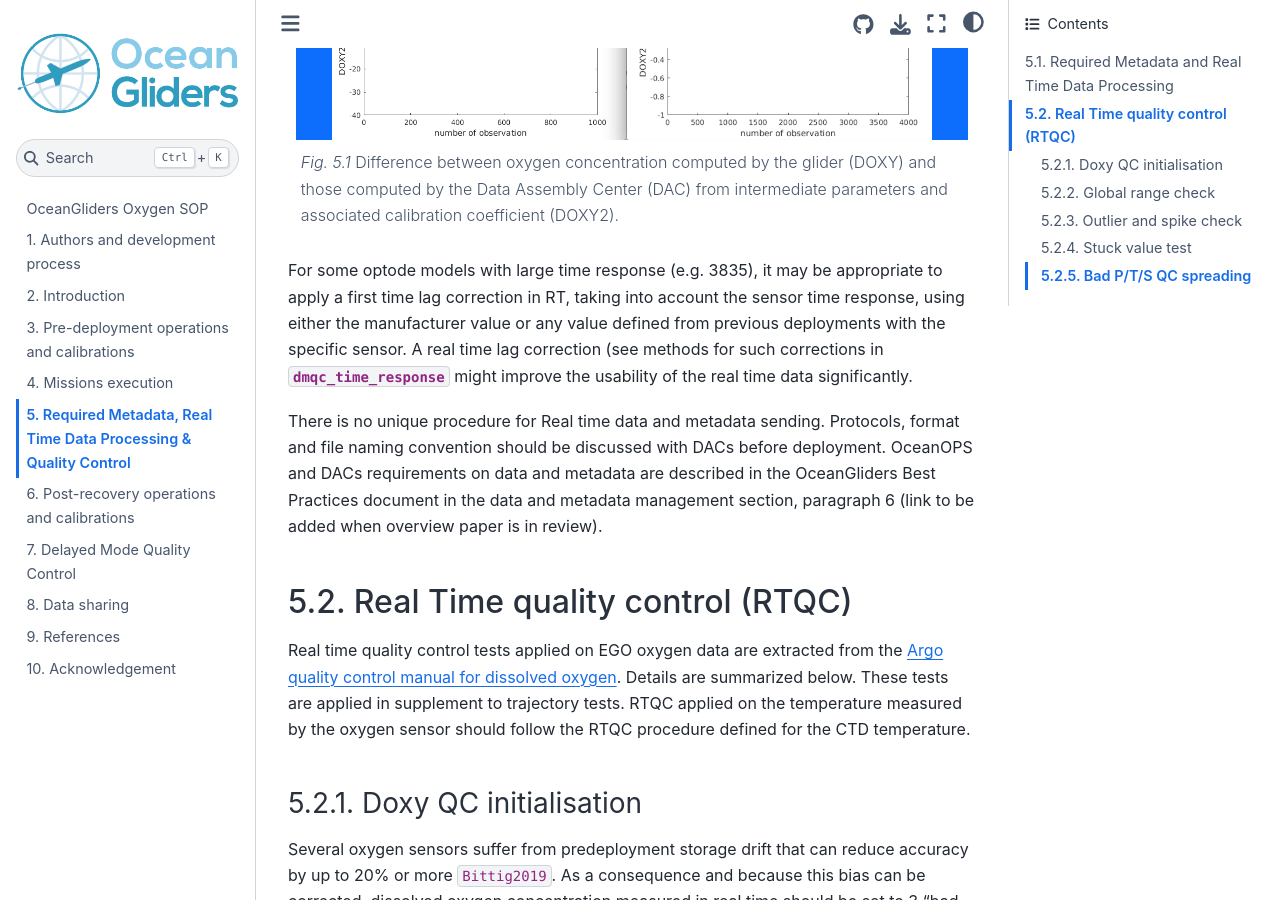
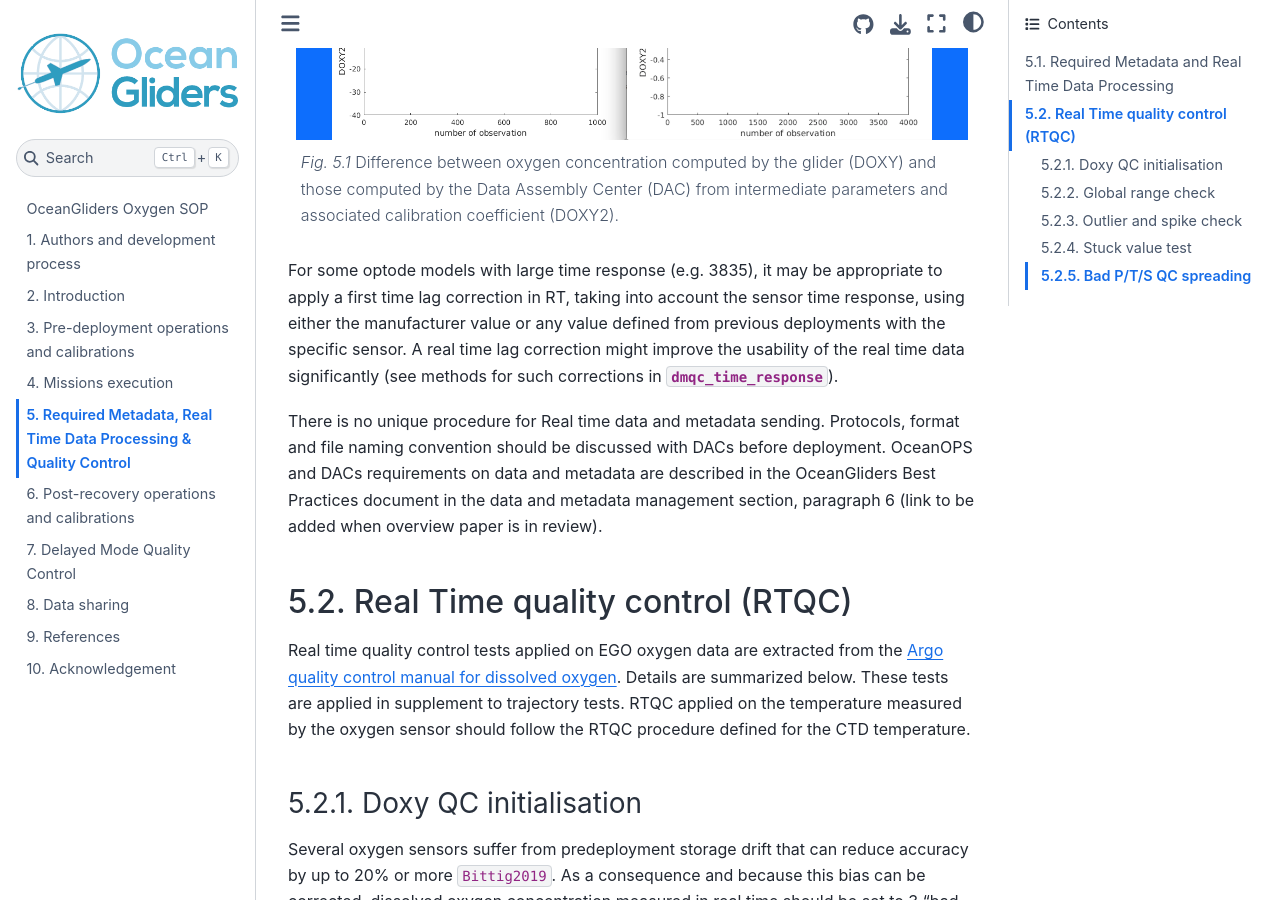
Before and after one commit to OceanGlidersCommunity/Oxygen_SOP, a Jupyter Book: the page built from sections/oxygen_rtqc.md, in a window 1280 px wide and 900 px high, scrolled down 769 px. Built offline with Jupyter Book 1.0.4 settings and Sphinx 7.4.7 and the Sphinx Book theme 1.1.4, drawn with Linux system fonts in a browser that asks for light colours; cross-references to code outside the pages are shown as plain code.

```diff
--- a/sections/oxygen_rtqc.md
+++ b/sections/oxygen_rtqc.md
@@ -16,7 +16,7 @@ Prior to deployment, all the required metadata should be sent ahead of the missi
 Difference between oxygen concentration computed by the glider (DOXY) and those computed by the Data Assembly Center (DAC) from intermediate parameters and associated calibration coefficient (DOXY2).
 :::
 
-For some optode models with large time response (e.g. 3835), it may be appropriate to apply a first time lag correction in RT, taking into account the sensor time response, using either the manufacturer value or any value defined from previous deployments with the specific sensor. A real time lag correction (see methods for such corrections in {numref}`dmqc_time_response` might improve the usability of the real time data significantly.
+For some optode models with large time response (e.g. 3835), it may be appropriate to apply a first time lag correction in RT, taking into account the sensor time response, using either the manufacturer value or any value defined from previous deployments with the specific sensor. A real time lag correction might improve the usability of the real time data significantly (see methods for such corrections in {numref}`dmqc_time_response`).
 
 There is no unique procedure for Real time data and metadata sending. Protocols, format and file naming convention should be discussed with DACs before deployment. OceanOPS and DACs requirements on data and metadata are described in the OceanGliders Best Practices document in the data and metadata management section, paragraph 6  (link to be added when overview paper is in review).
 
```
